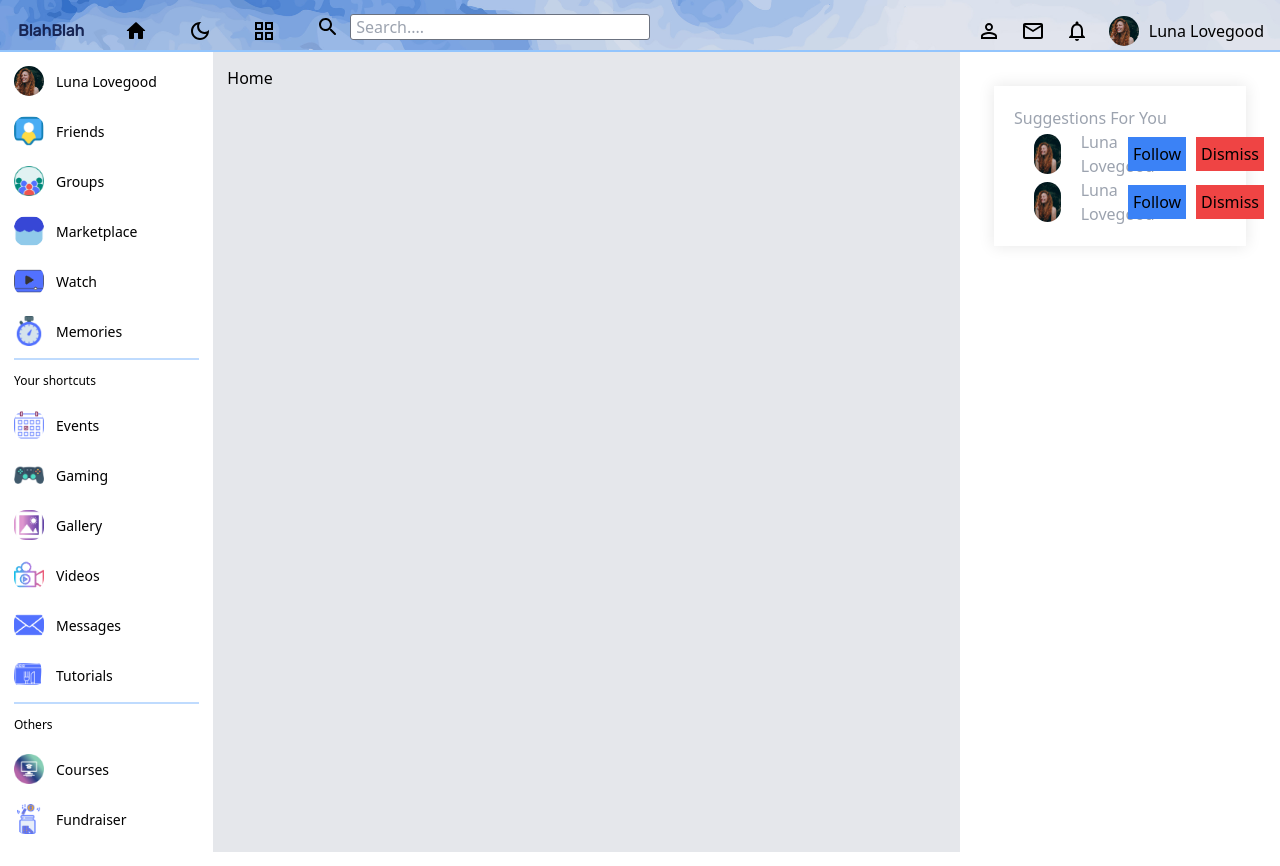
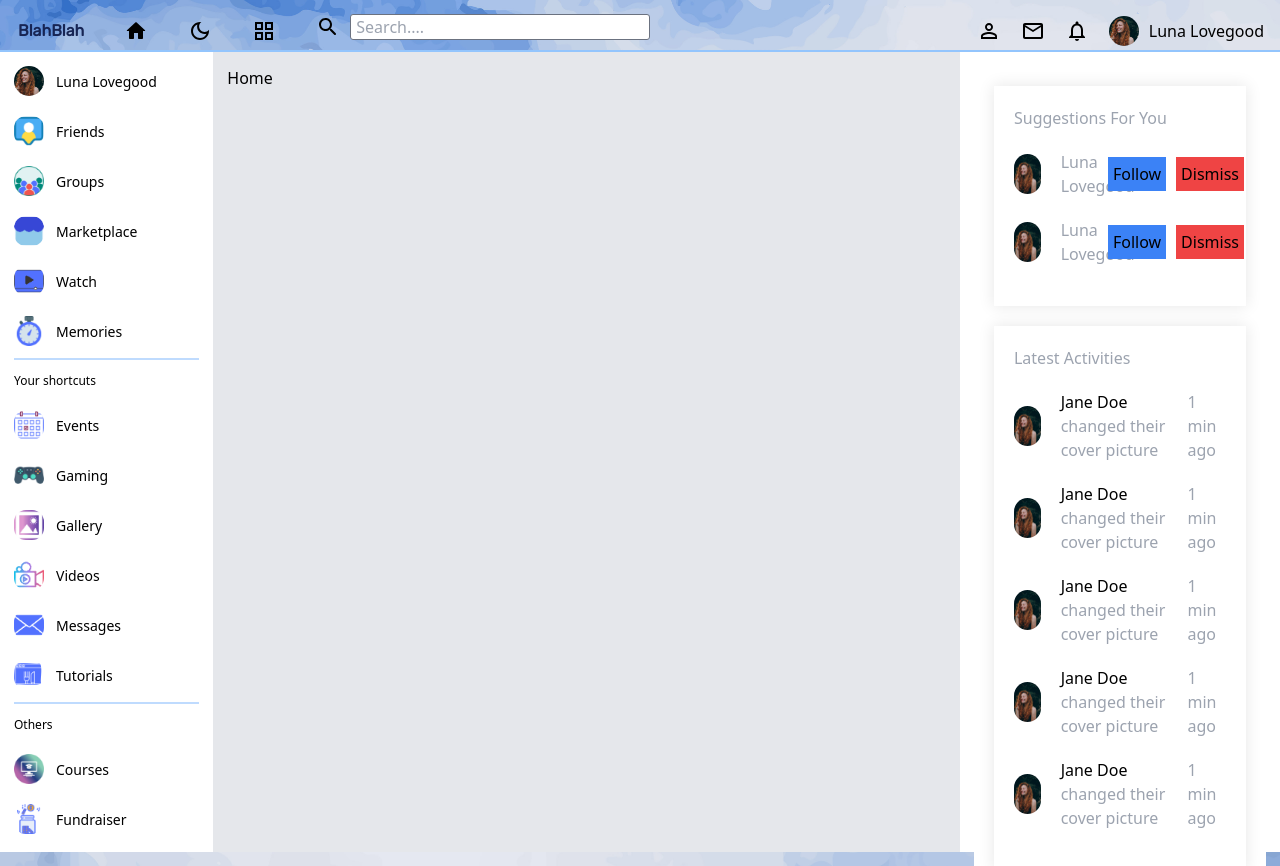
Before and after one commit to manyagaur/BlahBlah, a React (Vite) app in the folder Blah-Blah-Front-V2/: page / in a window 1280 px wide. Built offline with nearby package versions, Linux system fonts and the light colour scheme.

Commit message:
modified

```diff
--- a/Blah-Blah-Front-V2/src/components/home/home.jsx
+++ b/Blah-Blah-Front-V2/src/components/home/home.jsx
@@ -13,9 +13,9 @@ function Home(){
         <Navbar/>
         <hr className="border border-blue-300"></hr>
         <div className="h-screen bg-white grid grid-cols-12">
-            <div className="hidden sm:block col-span-2"><Leftbar/></div>
-            <div className="col-span-7 p-[14px] bg-gray-200">Home</div>
-            <div className="col-span-3 p-[14px]"><Rightbar/></div>
+            <div className="hidden sm:block h-screen bg-white col-span-2"><Leftbar/></div>
+            <div className="col-span-7 p-[14px] h-screen bg-gray-200">Home</div>
+            <div className="h-screen bg-white col-span-3 p-[14px]"><Rightbar/></div>
         </div>
         </>
     )
--- a/Blah-Blah-Front-V2/src/components/leftbar/leftbar.jsx
+++ b/Blah-Blah-Front-V2/src/components/leftbar/leftbar.jsx
@@ -18,7 +18,7 @@ import dp from '../../assets/dp.jpg'
 function Leftbar(){
     return(
         <>
-        <div className="leftbar p-[6px]">
+        <div className="leftbar h-screen bg-white p-[6px]">
             <div className="container p-[8px]">
                 <div className="menu flex flex-col gap-[20px]">
                     <div className="user flex items-center gap-[12px]">
--- a/Blah-Blah-Front-V2/src/components/rightbar/rightbar.jsx
+++ b/Blah-Blah-Front-V2/src/components/rightbar/rightbar.jsx
@@ -4,11 +4,11 @@ import dp from '../../assets/dp.jpg'
 function Rightbar(){
     return(
         <>
-        <div className="rightbar overflow-scroll">
+        <div className="rightbar h-screen bg-white overflow-scroll">
             <div className="container p-[20px]">
                 <div className="rightbar-box">
                     <span className='text-gray-400'>Suggestions For You</span>
-                        <div className="user flex items-center justify-between mx-[20px]">
+                        <div className="user flex items-center justify-between my-[20px]">
                             <div className="userInfo flex items-center gap-[20px]">
                                 <img className='w-[40px] h-[40px] rounded-3xl object-cover'
                                 src={dp}></img>
@@ -19,7 +19,7 @@ function Rightbar(){
                                 <button className='p-[5px] bg-red-500 cursor-pointer'>Dismiss</button>
                             </div>
                         </div>
-                        <div className="user flex items-center justify-between mx-[20px]">
+                        <div className="user flex items-center justify-between my-[20px]">
                             <div className="userInfo flex items-center gap-[20px]">
                                 <img className='w-[40px] h-[40px] rounded-3xl object-cover'
                                 src={dp}></img>
@@ -31,6 +31,112 @@ function Rightbar(){
                             </div>
                         </div>
                 </div>
+                <div className="rightbar-box">
+                    <span className='text-gray-400'>Latest Activities</span>
+                        <div className="user flex items-center justify-between my-[20px]">
+                            <div className="userInfo flex items-center gap-[20px]">
+                                <img className='w-[40px] h-[40px] rounded-3xl object-cover'
+                                src={dp}></img>
+                                <p className='text-gray-400'>
+                                    <span className='text-black'>Jane Doe</span> changed their cover picture
+                                </p>
+                            </div>
+                            <span className='text-gray-400'>1 min ago</span>
+                        </div>
+                        <div className="user flex items-center justify-between my-[20px]">
+                            <div className="userInfo flex items-center gap-[20px]">
+                                <img className='w-[40px] h-[40px] rounded-3xl object-cover'
+                                src={dp}></img>
+                                    <p className='text-gray-400'>
+                                        <span className='text-black'>Jane Doe</span> changed their cover picture
+                                    </p>
+                            </div>
+                            <span className='text-gray-400'>1 min ago</span>
+                        </div>
+                        <div className="user flex items-center justify-between my-[20px]">
+                            <div className="userInfo flex items-center gap-[20px]">
+                                <img className='w-[40px] h-[40px] rounded-3xl object-cover'
+                                src={dp}></img>
+                                    <p className='text-gray-400'>
+                                        <span className='text-black'>Jane Doe</span> changed their cover picture
+                                    </p>
+                            </div>
+                            <span className='text-gray-400'>1 min ago</span>
+                        </div>
+                        <div className="user flex items-center justify-between my-[20px]">
+                            <div className="userInfo flex items-center gap-[20px]">
+                                <img className='w-[40px] h-[40px] rounded-3xl object-cover'
+                                src={dp}></img>
+                                    <p className='text-gray-400'>
+                                        <span className='text-black'>Jane Doe</span> changed their cover picture
+                                    </p>
+                            </div>
+                            <span className='text-gray-400'>1 min ago</span>
+                        </div>
+                        <div className="user flex items-center justify-between my-[20px]">
+                            <div className="userInfo flex items-center gap-[20px]">
+                                <img className='w-[40px] h-[40px] rounded-3xl object-cover'
+                                src={dp}></img>
+                                    <p className='text-gray-400'>
+                                        <span className='text-black'>Jane Doe</span> changed their cover picture
+                                    </p>
+                            </div>
+                            <span className='text-gray-400'>1 min ago</span>
+                        </div>
+                </div>
+                <div className="rightbar-box">
+                    <span className='text-gray-400'>Latest Activities</span>
+                        <div className="user flex items-center justify-between my-[20px]">
+                            <div className="userInfo flex items-center gap-[20px]">
+                                <img className='w-[40px] h-[40px] rounded-3xl object-cover'
+                                src={dp}></img>
+                                <p className='text-gray-400'>
+                                    <span className='text-black'>Jane Doe</span> changed their cover picture
+                                </p>
+                            </div>
+                            <span className='text-gray-400'>1 min ago</span>
+                        </div>
+                        <div className="user flex items-center justify-between my-[20px]">
+                            <div className="userInfo flex items-center gap-[20px]">
+                                <img className='w-[40px] h-[40px] rounded-3xl object-cover'
+                                src={dp}></img>
+                                    <p className='text-gray-400'>
+                                        <span className='text-black'>Jane Doe</span> changed their cover picture
+                                    </p>
+                            </div>
+                            <span className='text-gray-400'>1 min ago</span>
+                        </div>
+                        <div className="user flex items-center justify-between my-[20px]">
+                            <div className="userInfo flex items-center gap-[20px]">
+                                <img className='w-[40px] h-[40px] rounded-3xl object-cover'
+                                src={dp}></img>
+                                    <p className='text-gray-400'>
+                                        <span className='text-black'>Jane Doe</span> changed their cover picture
+                                    </p>
+                            </div>
+                            <span className='text-gray-400'>1 min ago</span>
+                        </div>
+                        <div className="user flex items-center justify-between my-[20px]">
+                            <div className="userInfo flex items-center gap-[20px]">
+                                <img className='w-[40px] h-[40px] rounded-3xl object-cover'
+                                src={dp}></img>
+                                    <p className='text-gray-400'>
+                                        <span className='text-black'>Jane Doe</span> changed their cover picture
+                                    </p>
+                            </div>
+                            <span className='text-gray-400'>1 min ago</span>
+                        </div>
+                        <div className="user flex items-center justify-between my-[20px]">
+                            <div className="userInfo flex items-center gap-[20px]">
+                                <img className='w-[40px] h-[40px] rounded-3xl object-cover'
+                                src={dp}></img>
+                                    <p className='text-gray-400'>
+                                        <span className='text-black'>Jane Doe</span> changed their cover picture
+                                    </p>
+                            </div>
+                            <span className='text-gray-400'>1 min ago</span>
+                        </div>
+                </div>
             </div>
         </div>
         </>
```
